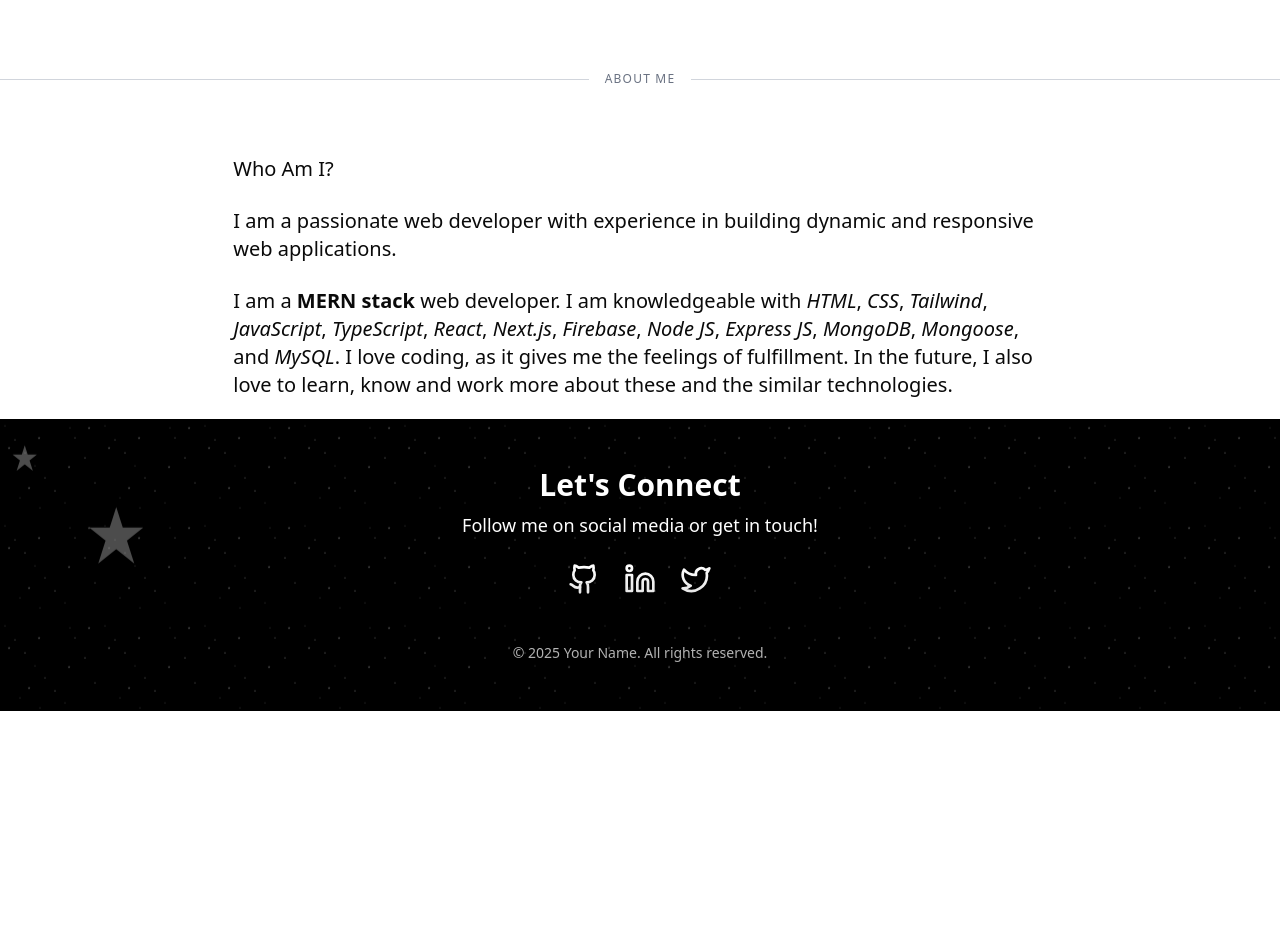
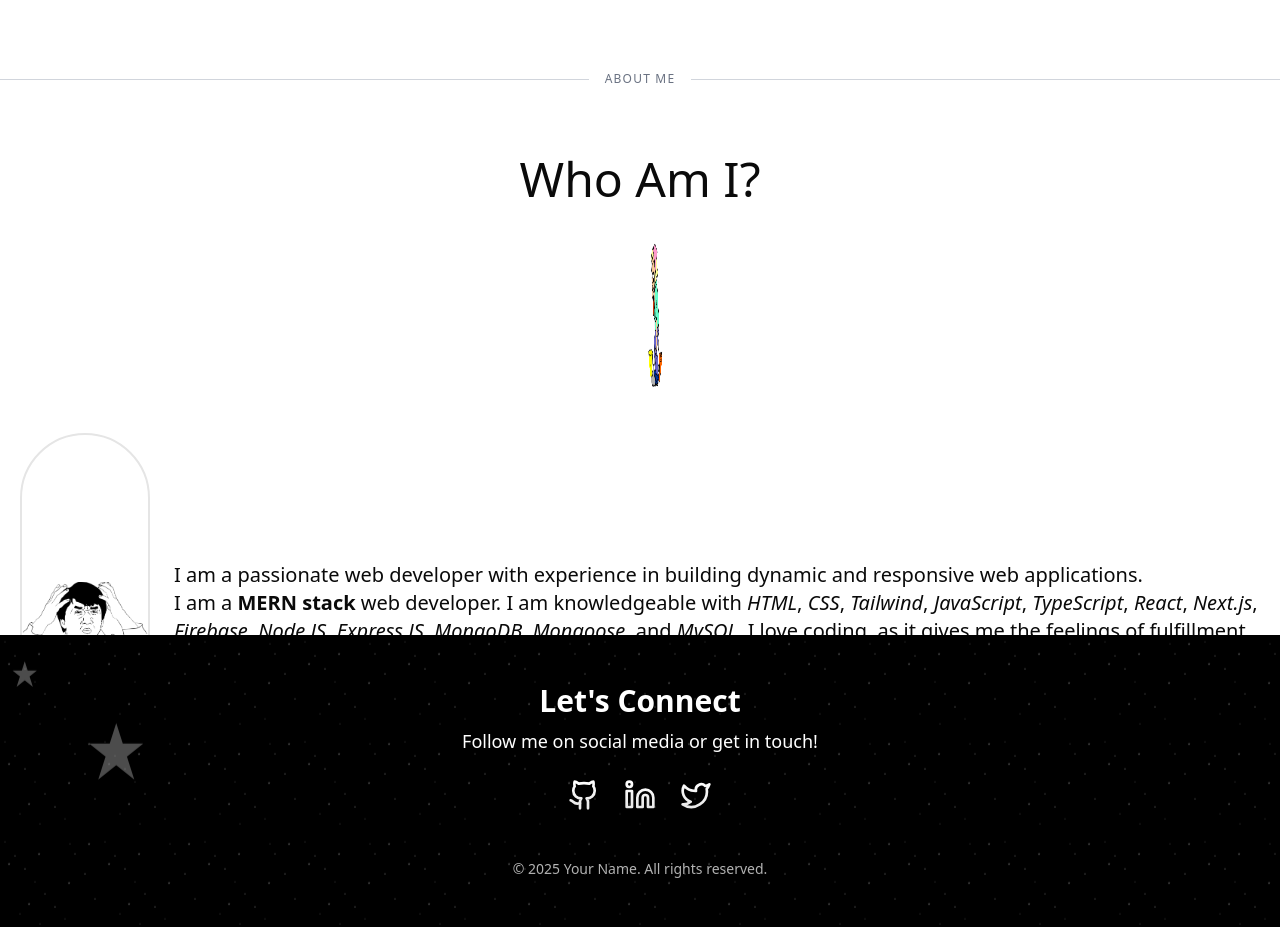
Before and after one commit to Marg0n/next-level-portfolio, a Next.js app: page / in a window 1280 px wide. Shown: the part 480-1407 px from the top of the page. Before the commit the page ends 1191 px from the top, so only its background shows below. Built offline with nearby package versions, Linux system fonts and the light colour scheme.

Commit message:
Add: Added Loading.

```diff
--- a/src/components/modules/home/About.tsx
+++ b/src/components/modules/home/About.tsx
@@ -1,9 +1,29 @@
 import React from 'react';
+import aboutImage from "@/assets/images/jacky-who-am-i.png";
+import Image from 'next/image';
+import Loading from '@/components/shared/loader/Loading';
 
 const About = () => {
     return (
-        <div className='flex flex-col gap-6 w-full lg:w-2/3 p-5'>
-            <h2 className="text-xl" data-aos="fade-down">Who Am I?</h2>
+        <div
+            className='flex flex-col gap-6 w-full h-[500px] p-5 relative'
+            // style={{backgroundImage: `url(${aboutImage.src})`, backgroundSize: 'contain', backgroundPosition: 'center', backgroundRepeat: 'no-repeat'}}
+        >
+            {/* <div className="absolute inset-0 rounded-3xl container mx-auto opacity-60 bg-gradient-to-r from-indigo-500 via-purple-500 to-pink-500"></div> */}
+            <h2 className="text-5xl text-center" data-aos="fade-down">Who Am I?</h2>
+            <Loading/>
+
+            <div className="flex flex-col lg:flex-row gap-6 items-center justify-center w-full h-full">
+                <div>
+                    <Image
+                    src={aboutImage}
+                    alt="Profile Pic"
+                    width={500}
+                    height={500}
+                    className="w-60 lg:w-72 xl:w-92 h-60 lg:h-72 xl:h-92 object-contain border-2 rounded-full"
+                />
+                </div>
+                <div>
                     <p className="text-wrap xl:text-xl text-base" data-aos="fade-up">
                     I am a passionate web developer with experience in building dynamic and responsive web applications.
                     </p>
@@ -27,6 +47,9 @@ const About = () => {
                         know and work more about these and the similar technologies.
                     </p>
                 </div>
+            </div>
+
+        </div>
     );
 };
 
--- /dev/null
+++ b/src/components/shared/loader/Loading.module.css
@@ -0,0 +1,100 @@
+
+@keyframes coinFlip {
+  0% {
+    transform: rotateY(0deg);
+  }
+  100% {
+    transform: rotateY(360deg);
+  }
+}
+
+.coin-flip {
+  animation: coinFlip 1.5s linear infinite;
+  transform-style: preserve-3d; /*? helps maintain the 3D effect during the spin. */
+}
+
+@keyframes coinWobble {
+  0% {
+    transform: rotateY(0deg) rotateZ(0deg);
+  }
+  25% {
+    transform: rotateY(90deg) rotateZ(5deg);
+  }
+  50% {
+    transform: rotateY(180deg) rotateZ(0deg);
+  }
+  75% {
+    transform: rotateY(270deg) rotateZ(-5deg);
+  }
+  100% {
+    transform: rotateY(360deg) rotateZ(0deg);
+  }
+}
+
+.coin-wobble {
+  animation: coinWobble 1.5s ease-in-out infinite;
+  transform-style: preserve-3d;
+  /* backface-visibility: hidden; */
+  display: inline-block;
+}
+
+@keyframes coinSpin {
+  0% {
+    transform: rotateY(0deg);
+  }
+  100% {
+    transform: rotateY(360deg);
+  }
+}
+
+.coin {
+  position: relative;
+  width: 150px;
+  height: 150px;
+  animation: coinSpin 1.5s linear infinite;
+  transform-style: preserve-3d;
+}
+
+.coin-face {
+  position: absolute;
+  width: 100%;
+  height: 100%;
+  border-radius: 50%;
+  backface-visibility: hidden;
+  overflow: hidden;
+}
+
+.coin-back {
+  transform: rotateY(180deg);
+  display: flex;
+  align-items: center;
+  justify-content: center;
+  font-size: 3rem;
+  background: transparent;
+}
+
+.coin-edge {
+  position: absolute;
+  width: 100%;
+  height: 100%;
+  border-radius: 50%;
+  background: repeating-linear-gradient(
+    to right,
+    #aaa,
+    #ccc 2px,
+    #888 4px
+  );
+  transform: rotateY(90deg) scaleX(0.5); /* Thickness */
+  transform-origin: center;
+  /* translate: 75px 0; */
+}
+
+.edgeSlice {
+  position: absolute;
+  top: 0;
+  left: 50%;
+  width: 2px;
+  height: 150px;
+  background-color: #888;
+  transform-origin: center center;
+}
--- /dev/null
+++ b/src/components/shared/loader/Loading.tsx
@@ -0,0 +1,57 @@
+import React from "react";
+import aboutImage from "@/assets/images/jacky-who-am-i.png";
+import tired from "@/assets/images/tired-cleaning.png";
+import Image from "next/image";
+import styles from "./Loading.module.css";
+
+const Loading = () => {
+  return (
+    <div
+      className="flex justify-center items-center w-full h-full m-4"
+      style={{ perspective: "1000px" }} //! critical for 3D effect
+    >
+      {/* <Image
+        src={aboutImage}
+        alt="Loading..."
+        width={100}
+        height={100}
+        className={`${styles["coin-wobble"]} w-60 lg:w-72 xl:w-92 h-60 lg:h-72 xl:h-92 object-contain border-2 rounded-full`}
+      /> */}
+      <div className={styles["coin"]}>
+        {/* Front face */}
+        <div className={styles["coin-face"]}>
+          <Image
+            src={aboutImage}
+            alt="Coin Front"
+            fill
+            className="object-cover rounded-full"
+          />
+        </div>
+
+        {/* Side edge */}
+        {/* <div className={styles["coin-edge"]}></div> */}
+
+        {/* Edge slices */}
+        {/* {[...Array(40)].map((_, i) => (
+          <div
+            key={i}
+            className={styles.edgeSlice}
+            style={{ transform: `rotateX(${i * (360 / 40)}deg) translateZ(75px)` }}
+          />
+        ))} */}
+
+        {/* Back face (optional) */}
+        <div className={styles["coin-face"] + " " + styles["coin-back"]}>
+          <Image
+            src={tired}
+            alt="Coin Back"
+            fill
+            className="object-cover rounded-full"
+          />
+        </div>
+      </div>
+    </div>
+  );
+};
+
+export default Loading;
```
Also changed, not shown: src/assets/images/jacky-who-am-i.png (added), src/assets/images/tired-cleaning.png (added). Lines whose indentation alone changed are shown as unchanged.
